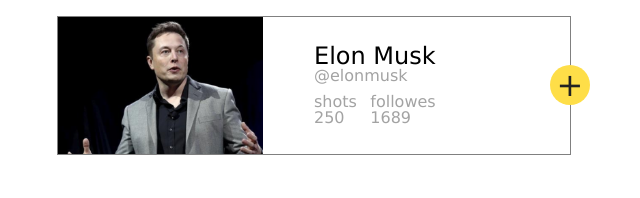
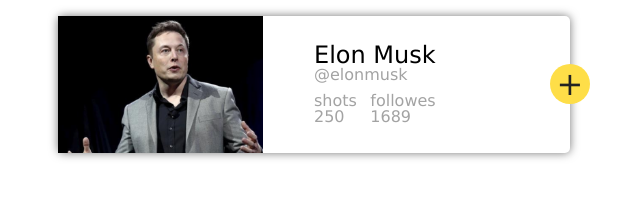
Before and after one commit to mrHelg/fm_at_rules, a plain HTML site: page index.html in a window 1280 px wide. Shown: the full height of the page, 326-966 px from the left. Drawn offline with Linux system fonts and the light colour scheme.

Commit message:
temp1 commit

```diff
--- a/assets/css/user-card.css
+++ b/assets/css/user-card.css
@@ -1,3 +1,6 @@
+*{
+  box-sizing: border-box;
+}
 :root {
   --text-color: #a3a3a3;
   --attention-color: #fede48;
@@ -9,9 +12,11 @@
   width: 100%;
   margin: 0 auto;
   display: flex;
-  border: 1px solid gray;
+  /* border: 1px solid gray; */
+  border-radius: 5px;
   position: relative;
   font-family: Verdana, Geneva, Tahoma, sans-serif;
+  box-shadow: 0px 0px 10px #777;
 }
 .userCard::after {
   content: "+";
```
